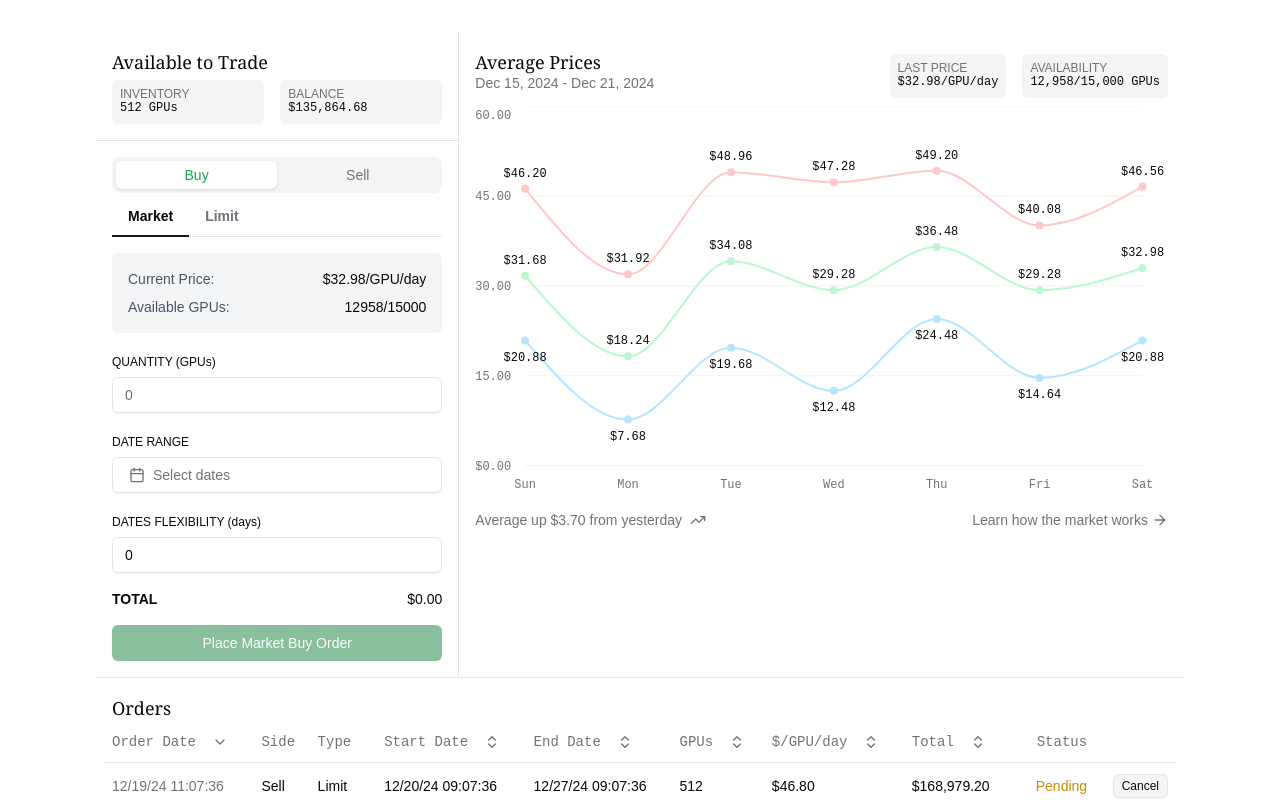
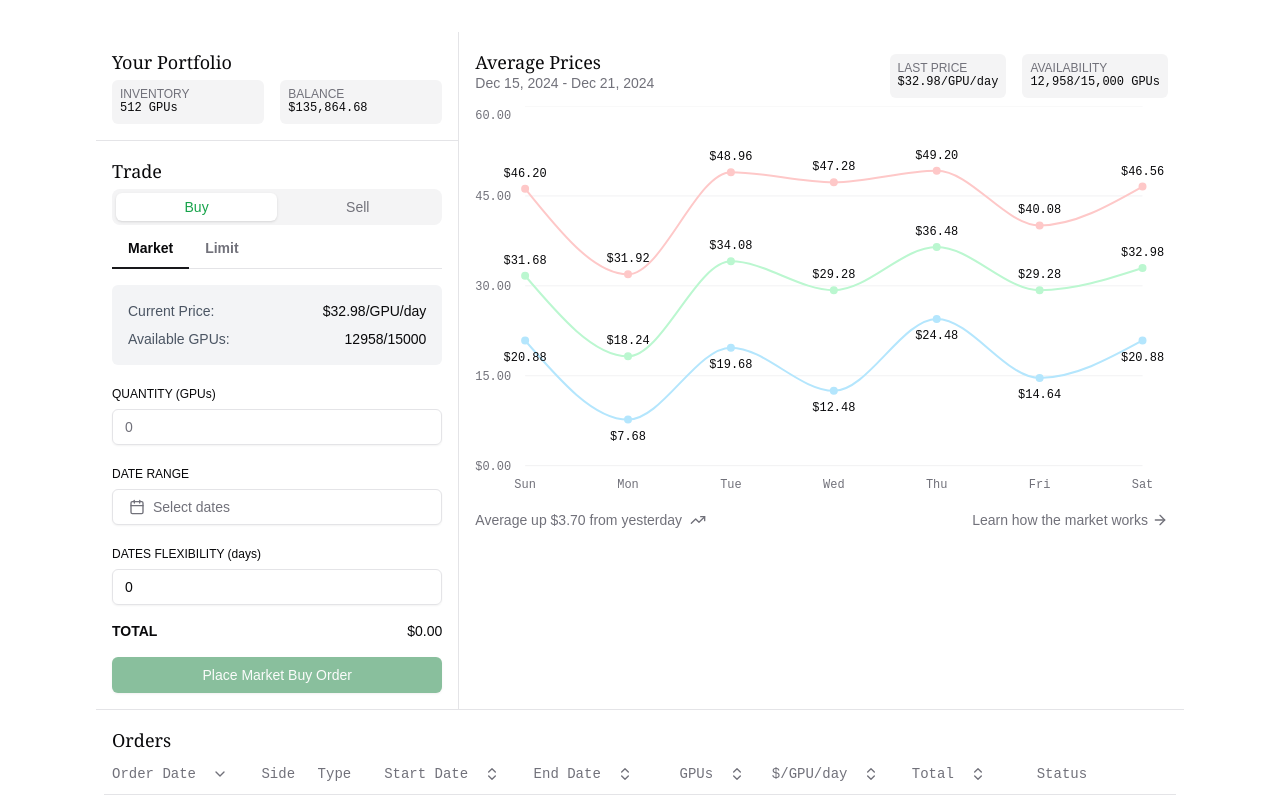
Before and after one commit to darzyx/gpu-auction-house, a Next.js app: page / in a window 1280 px wide. Shown: the top 800 px of the page. Built offline with nearby package versions, Linux system fonts and the light colour scheme.

Commit message:
Rename portfolio section, add title to trade section

```diff
--- a/src/components/available-to-trade.tsx
+++ b/src/components/available-to-trade.tsx
@@ -1,7 +1,7 @@
 export default function AvailableToTrade() {
     return (
         <div className="space-y-1">
-            <h2 className="text-lg font-georgia">Available to Trade</h2>
+            <h2 className="text-lg font-georgia">Your Portfolio</h2>
             <div className="grid grid-cols-[auto_auto] items-end gap-4">
                 <div className="flex flex-col text-xs bg-muted rounded-md p-2">
                     <div className="text-muted-foreground leading-none uppercase">Inventory</div>
--- a/src/components/trade/index.tsx
+++ b/src/components/trade/index.tsx
@@ -120,6 +120,7 @@ export default function Trade() {
 
     return (
         <div className="space-y-1">
+            <h2 className="text-lg font-georgia">Trade</h2>
             <Tabs value={tradeType} onValueChange={(value) => setTradeType(value as TradeType)}>
                 <TabsList className="grid w-full grid-cols-2">
                     <TabsTrigger value="buy">
```
